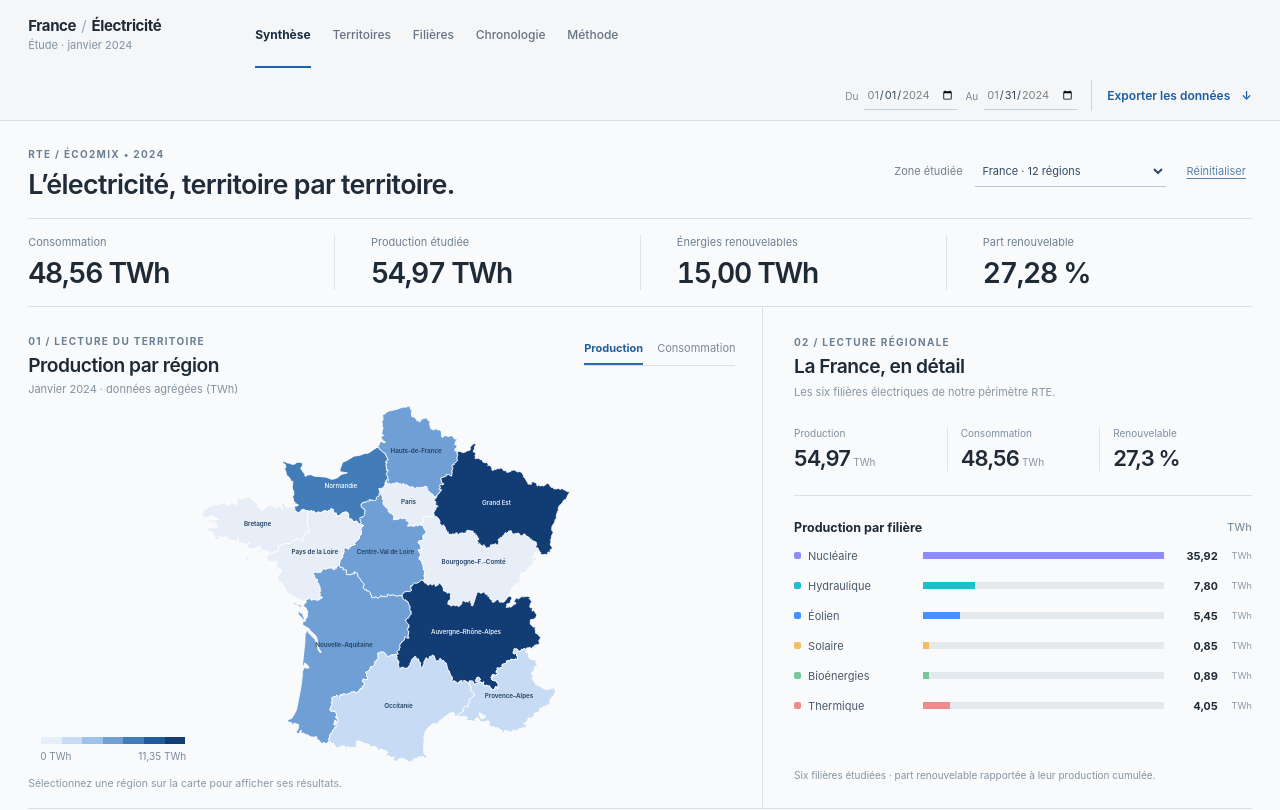
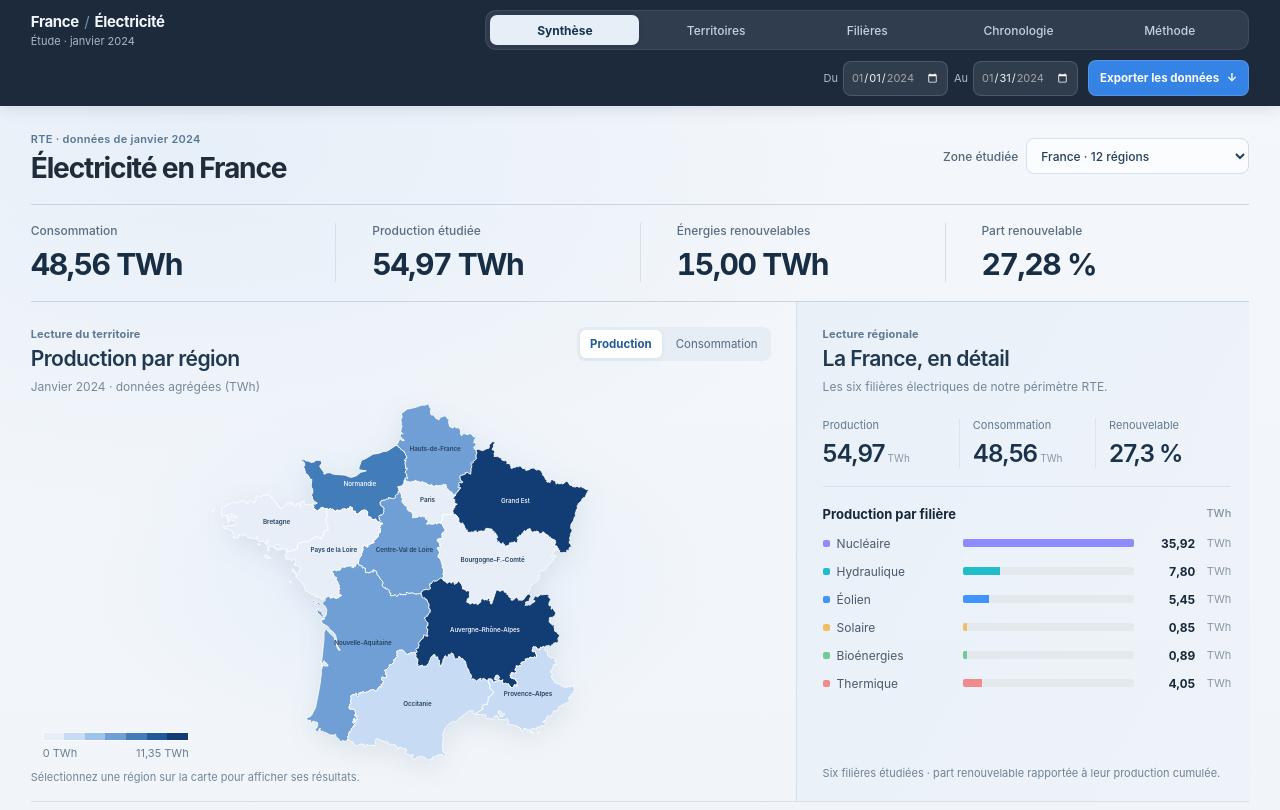
Before and after one commit to sogoyou8/france-electricite-fabric-powerbi, a React (Vite) app in the folder web/: page / in a window 1280 px wide. Shown: the top 810 px of the page. Built offline with nearby package versions, Linux system fonts and the light colour scheme.

Commit message:
design(web): apply V3 chrome and compact accessible data tables

```diff
--- a/web/src/main.jsx
+++ b/web/src/main.jsx
@@ -6,6 +6,7 @@ import {
   twh, pct, frenchNumber, rowsCSV
 } from './metrics.js';
 import './workspace.css';
+import './interface-v3.css';
 
 const REPO='https://github.com/sogoyou8/france-electricite-fabric-powerbi';
 const NAV=[['overview','Synthèse'],['territories','Territoires'],['sources','Filières'],['timeline','Chronologie'],['method','Méthode']];
@@ -34,8 +35,8 @@ function StatStrip({data,scopeLabel}){
  ];
  return <section aria-label={'Indicateurs — '+scopeLabel} className="stat-strip">{items.map(([name,value])=><div key={name} className="stat-item"><span>{name}</span><strong>{value}</strong></div>)}</section>;
 }
-function Heading({counter,kicker,children,aside}){
- return <div className="section-heading"><div><div className="section-kicker">{counter&&<span>{counter} / </span>}{kicker}</div><h2>{children}</h2></div>{aside&&<div className="section-aside">{aside}</div>}</div>;
+function Heading({kicker,children,aside}){
+ return <div className="section-heading"><div><div className="section-kicker">{kicker}</div><h2>{children}</h2></div>{aside&&<div className="section-aside">{aside}</div>}</div>;
 }
 function colorFrom(value,max){
  if(!value||max<=0)return MAP_COLORS[0];
@@ -131,7 +132,7 @@ function RegionTable({allRegions,selected,onSelect}){
  const rows=[...allRegions].sort((a,b)=>b[order]-a[order]);
  return <section className="ranking"><Heading counter="02" kicker="Comparaison"
   aside={<label className="table-sort">Classer par <select value={order} onChange={e=>setOrder(e.target.value)}><option value="production_mwh">Production</option><option value="consommation_mwh">Consommation</option><option value="renouvelables_mwh">Renouvelables</option></select></label>}>Les régions en chiffres</Heading>
- <table><thead><tr><th>Région</th><th>Production (TWh)</th><th>Consommation (TWh)</th><th>Renouvelables (%)</th></tr></thead><tbody>{rows.map(r=><tr key={r.code} className={selected===r.code?'is-selected':''} onClick={()=>onSelect(r.code)} onKeyDown={e=>{if(e.key==='Enter')onSelect(r.code)}} tabIndex={0} aria-label={'Sélectionner '+r.region}><th>{r.region}</th><td>{twh(r.production_mwh)}</td><td>{twh(r.consommation_mwh)}</td><td>{pct(r.part_renouvelables)}</td></tr>)}</tbody></table>
+ <div className="table-viewport" role="region" aria-label="Classement des régions" tabIndex={0}><table><thead><tr><th>Région</th><th>Production (TWh)</th><th>Consommation (TWh)</th><th>Renouvelables (%)</th></tr></thead><tbody>{rows.map(r=><tr key={r.code} className={selected===r.code?'is-selected':''} onClick={()=>onSelect(r.code)} onKeyDown={e=>{if(e.key==='Enter'||e.key===' '){e.preventDefault();onSelect(r.code)}}} tabIndex={0} aria-label={'Sélectionner '+r.region}><th>{r.region}</th><td>{twh(r.production_mwh)}</td><td>{twh(r.consommation_mwh)}</td><td>{pct(r.part_renouvelables)}</td></tr>)}</tbody></table></div>
  </section>;
 }
 function StackedChart({daily}){
@@ -186,14 +187,14 @@ function App(){
   <main className="work-body">
    {error?<div role="alert" className="load-status"><h1>Chargement impossible</h1><p>{error}</p></div>:!data?<div role="status" className="load-status">Préparation des données RTE…</div>:<>
      {tab!=='method'&&<div className="context-strip">
-      <div><span className="subtle-eyebrow">RTE / éCO2mix • 2024</span><h1>{tab==='overview'?'L’électricité, territoire par territoire.':NAV.find(([k])=>k===tab)?.[1]}</h1></div>
-      <div className="context-scope"><label>Zone étudiée <select value={scope} onChange={e=>setScope(e.target.value)}><option value="all">France · 12 régions</option>{data.regions.map(r=><option key={r.code_insee_region} value={r.code_insee_region}>{r.region}</option>)}</select></label><button onClick={reset}>Réinitialiser</button></div>
+      <div><span className="subtle-eyebrow">RTE · données de janvier 2024</span><h1>{tab==='overview'?'Électricité en France':NAV.find(([k])=>k===tab)?.[1]}</h1></div>
+      <div className="context-scope"><label>Zone étudiée <select value={scope} onChange={e=>setScope(e.target.value)}><option value="all">France · 12 régions</option>{data.regions.map(r=><option key={r.code_insee_region} value={r.code_insee_region}>{r.region}</option>)}</select></label>{(scope!=='all'||start!=='2024-01-01'||end!=='2024-01-31')&&<button type="button" onClick={reset}>Réinitialiser</button>}</div>
      </div>}
      {tab!=='method'&&<StatStrip data={totals} scopeLabel={name}/>}
      {tab==='overview'&&<div className="overview"><div className="main-split"><MapFigure regionData={allRegionSummaries} selected={scope} onSelect={setScope} metric={mapMetric} onMetricChange={setMapMetric}/><TerritoryInspector summary={totals} selected={scope} regions={data.regions} onReset={()=>setScope('all')}/></div><TrendSection daily={daily}/></div>}
      {tab==='territories'&&<div className="territories-view"><div className="main-split"><MapFigure regionData={allRegionSummaries} selected={scope} onSelect={setScope} metric={mapMetric} onMetricChange={setMapMetric}/><TerritoryInspector summary={totals} selected={scope} regions={data.regions} onReset={()=>setScope('all')}/></div><RegionTable allRegions={allRegionSummaries} selected={scope} onSelect={setScope}/></div>}
      {tab==='sources'&&<div className="sources-view"><div className="sources-intro"><Heading counter="01" kicker="Structure de la production">De quoi est composée notre électricité ?</Heading><p>Six filières, calculées sur le périmètre de données sélectionné. Les couleurs identifient les sources et ne représentent pas une échelle de performance.</p></div><div className="sources-layout"><div><h3>Part dans la production étudiée</h3><div className="strip-mix">{ENERGY_FIELDS.map(f=><div key={f.key} style={{width:(totals.production_mwh?totals[f.key]/totals.production_mwh*100:0)+'%',background:f.color}}><title>{f.name} — {twh(totals[f.key],2)} TWh</title></div>)}</div><SourceList summary={totals}/></div><aside className="sources-highlight"><span>Production totale</span><strong>{twh(totals.production_mwh)}</strong><small>TWh</small><span>Renouvelables</span><strong>{pct(totals.part_renouvelables,2)}</strong></aside></div><section className="time-series"><Heading counter="02" kicker="Évolution des filières">Production quotidienne par source</Heading><StackedChart daily={daily}/></section></div>}
-     {tab==='timeline'&&<div className="timeline-view"><TrendSection daily={daily} large/><section className="timeline-table"><Heading counter="02" kicker="Données journalières">Mesures de la période</Heading><table><thead><tr><th>Jour</th><th>Production (TWh)</th><th>Consommation (TWh)</th><th>Écart étudié (TWh)</th></tr></thead><tbody>{daily.map(d=><tr key={d.date}><th>{formatDate(d.date)}</th><td>{twh(d.production_mwh,3)}</td><td>{twh(d.consommation_mwh,3)}</td><td>{twh(d.production_mwh-d.consommation_mwh,3)}</td></tr>)}</tbody></table></section></div>}
+     {tab==='timeline'&&<div className="timeline-view"><TrendSection daily={daily} large/><section className="timeline-table"><Heading counter="02" kicker="Données journalières">Mesures de la période</Heading><div className="table-viewport" role="region" aria-label="Mesures quotidiennes" tabIndex={0}><table><thead><tr><th>Jour</th><th>Production (TWh)</th><th>Consommation (TWh)</th><th>Écart étudié (TWh)</th></tr></thead><tbody>{daily.map(d=><tr key={d.date}><th>{formatDate(d.date)}</th><td>{twh(d.production_mwh,3)}</td><td>{twh(d.consommation_mwh,3)}</td><td>{twh(d.production_mwh-d.consommation_mwh,3)}</td></tr>)}</tbody></table></div></section></div>}
      {tab==='method'&&<Methodology/>}
      <footer className="workspace-footer"><span>RTE / ODRÉ · éCO2mix · janvier 2024 · {selected.length} jours-régions affichés</span><span><a href={regionsGeo.source} target="_blank" rel="noreferrer">Cartographie IGN / france-geojson</a><span aria-hidden="true"> · </span><a href={REPO} target="_blank" rel="noreferrer">Code et Power BI ↗</a></span></footer>
    </>}
```
